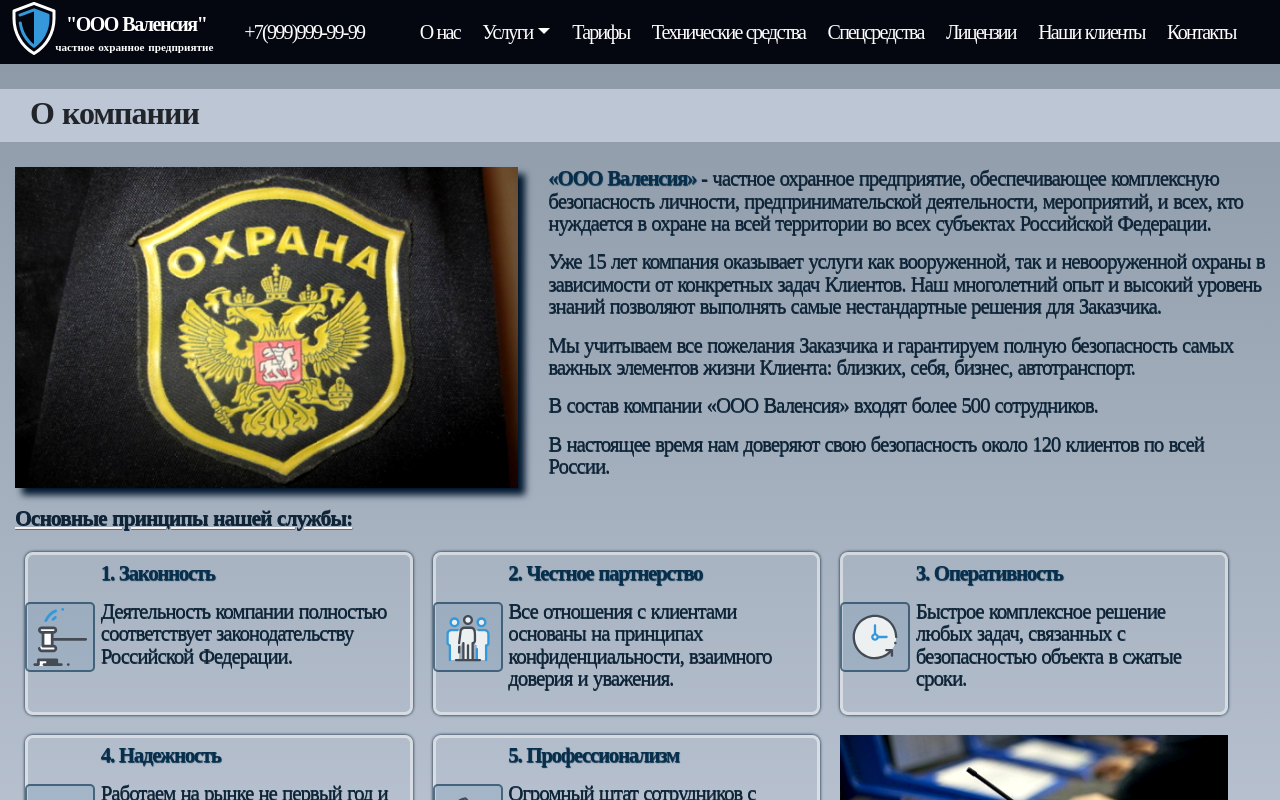
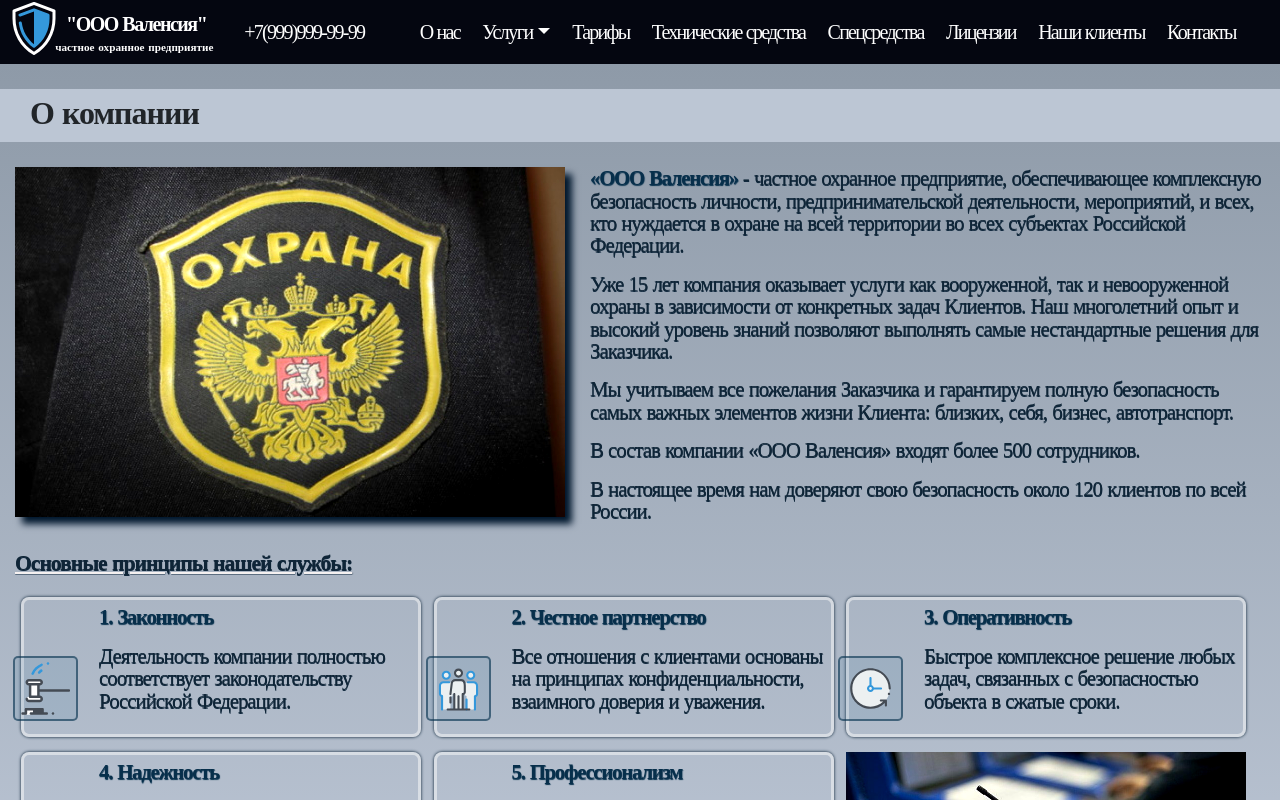
Before and after one commit to AnigalHub/Valencia, a Nuxt app: page /company in a window 1280 px wide. Shown: the top 800 px of the page. Built offline with nearby package versions, Linux system fonts and the light colour scheme.

Commit message:
добавлены адаптивные стили для company.vue

```diff
--- a/components/secondary_pages/secondary_pages.scss
+++ b/components/secondary_pages/secondary_pages.scss
@@ -55,7 +55,6 @@ h2{
   text-shadow: none;
   background: transparent;
 }
-
 h6{
   font-family: 'Vollkorn', serif;
   font-weight: 800;
@@ -85,7 +84,6 @@ h6{
   background: rgba(250, 250, 250, 0.23);
   box-shadow: 0 0 3px 1px rgb(15, 37, 56);
 }
-
 #our_clients{
   .flex-container > div {
     width: 30%;
@@ -175,6 +173,14 @@ h6{
     background: rgba(28, 97, 146, 0.1);
     border-radius: 5px;
   }
+  .first_img{
+    float: left;
+    width: 40%;
+    margin: 0 2% 0.5% 0;
+  }
+  .block_two{
+    clear: left;
+  }
   .flex-container > div {
     width: 31%;
     margin: 0 0.8% 1.6% 0.8% !important;
@@ -186,6 +192,7 @@ h6{
     }
     img{
       box-shadow: none;
+      height: 100%;
     }
   }
   .stage{
@@ -362,6 +369,13 @@ h6{
     line-height: 1.2rem;
     margin-bottom: -1.5%;
   }
+  #company{
+    .first_img {
+      float: none;
+      width: 80%;
+      margin: 0 2% 2% 0;
+    }
+  }
   .services {
     .first_img {
       float: none;
@@ -422,6 +436,13 @@ h6{
     padding-bottom: 0.5%;
     margin-bottom: -1.5%;
   }
+  #company{
+    .first_img {
+      float: left;
+      width: 45%;
+      margin: 0 2% 0.5% 0;
+    }
+  }
   .services {
     .first_img {
       float: left;
@@ -481,6 +502,13 @@ h6{
     line-height: 1.25rem;
     padding-bottom: 0.5%;
     margin-bottom: -1.5%;
+  }
+  #company{
+    .first_img {
+      float: left;
+      width: 45%;
+      margin: 0 2% 0.5% 0;
+    }
   }
   .services {
     .first_img {
@@ -551,6 +579,36 @@ h6{
     line-height: 1.3rem;
     padding-bottom: 0.5%;
     margin-bottom: -1.5%;
+  }
+  #company{
+    .first_img {
+      float: left;
+      width: 40%;
+      margin: 0 2% 0.5% 0;
+    }
+    svg{
+      width: 60px;
+      height: 60px;
+    }
+    .flex-container > div {
+      width: 48%;
+      margin: 0 0.5% 1.2% 0.5% !important;
+      img{
+        height:145px;
+        padding: 0 10%;
+      }
+      .col{
+        padding-left: 0 !important;
+      }
+      .emphasized{
+        margin-bottom: 0.5rem !important;
+      }
+      svg {
+        float: left;
+        margin-left: -15%;
+        margin-top: 30%;
+      }
+    }
   }
   .services {
     .first_img {
@@ -637,6 +695,26 @@ h6{
       padding-bottom: 0.5%;
     }
   }
+  #company{
+    .first_img {
+      float: left;
+      width: 44%;
+      margin: 0 2% 0.5% 0;
+    }
+    svg{
+      width: 65px;
+      height: 65px;
+    }
+    .flex-container > div {
+      width: 32%;
+      margin: 0 0.5% 1.2% 0.5% !important;
+      svg {
+        float: left;
+        margin-left: -45%;
+        margin-top: 130%;
+      }
+    }
+  }
   .services {
     .first_img {
       float: left;
--- a/pages/company.vue
+++ b/pages/company.vue
@@ -2,19 +2,14 @@
   <div id="company" class="page">
     <Name_page :name_page="name_page"/>
       <b-container>
-        <b-row>
-          <b-col cols="5">
-            <img src="../static/company/chevron.jpg" alt="компания_валенсия">
-          </b-col>
-          <b-col>
-            <p class="text"><span class="emphasized">«ООО Валенсия» </span> - частное охранное предприятие, обеспечивающее комплексную безопасность личности, предпринимательской деятельности, мероприятий, и всех, кто нуждается в охране на всей территории во всех субъектах Российской Федерации.</p>
-            <p class="text">Уже 15 лет компания оказывает услуги как вооруженной, так и невооруженной охраны в зависимости от конкретных задач Клиентов. Наш многолетний опыт и высокий уровень знаний позволяют выполнять самые нестандартные решения для Заказчика.</p>
-            <p class="text">Мы учитываем все пожелания Заказчика и гарантируем полную безопасность самых важных элементов жизни Клиента: близких, себя, бизнес, автотранспорт.</p>
-            <p class="text">В состав компании «ООО Валенсия» входят более 500 сотрудников.</p>
-            <p class="text">В настоящее время нам доверяют свою безопасность около 120 клиентов по всей России.</p>
-          </b-col>
-        </b-row>
-        <h6>Основные принципы нашей службы:</h6>
+        <img src="../static/company/chevron.jpg" alt="компания_валенсия" class="first_img">
+        <p class="text"><span class="emphasized">«ООО Валенсия» </span> - частное охранное предприятие, обеспечивающее комплексную безопасность личности, предпринимательской деятельности, мероприятий, и всех, кто нуждается в охране на всей территории во всех субъектах Российской Федерации.</p>
+        <p class="text">Уже 15 лет компания оказывает услуги как вооруженной, так и невооруженной охраны в зависимости от конкретных задач Клиентов. Наш многолетний опыт и высокий уровень знаний позволяют выполнять самые нестандартные решения для Заказчика.</p>
+        <p class="text">Мы учитываем все пожелания Заказчика и гарантируем полную безопасность самых важных элементов жизни Клиента: близких, себя, бизнес, автотранспорт.</p>
+        <p class="text">В состав компании «ООО Валенсия» входят более 500 сотрудников.</p>
+        <p class="text">В настоящее время нам доверяют свою безопасность около 120 клиентов по всей России.</p>
+
+        <h6 class="block_two">Основные принципы нашей службы:</h6>
         <div class="flex-container">
           <div class="beautiful_block" v-for="principle in WorkPrinciples" :key="principle.index">
             <b-row>
```
